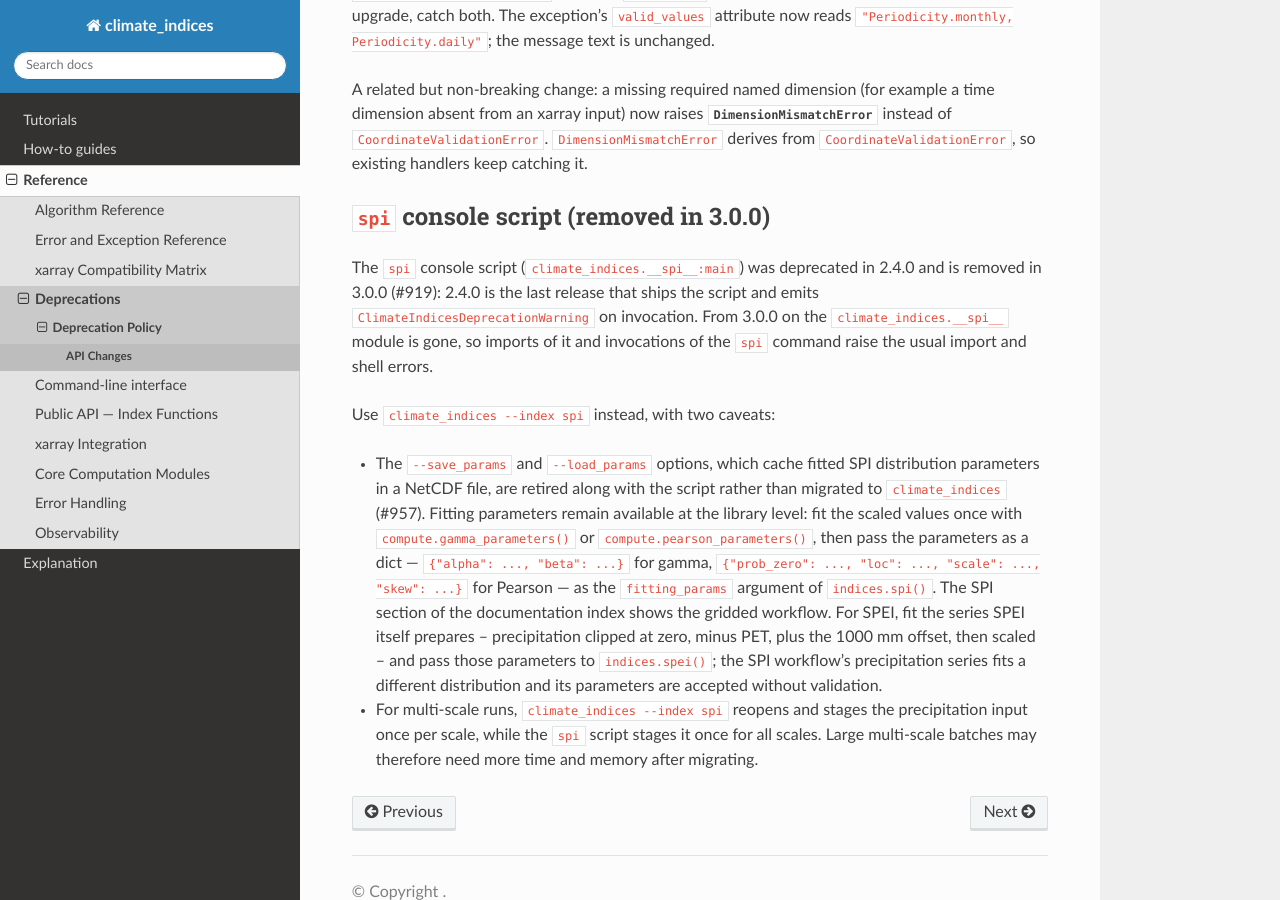
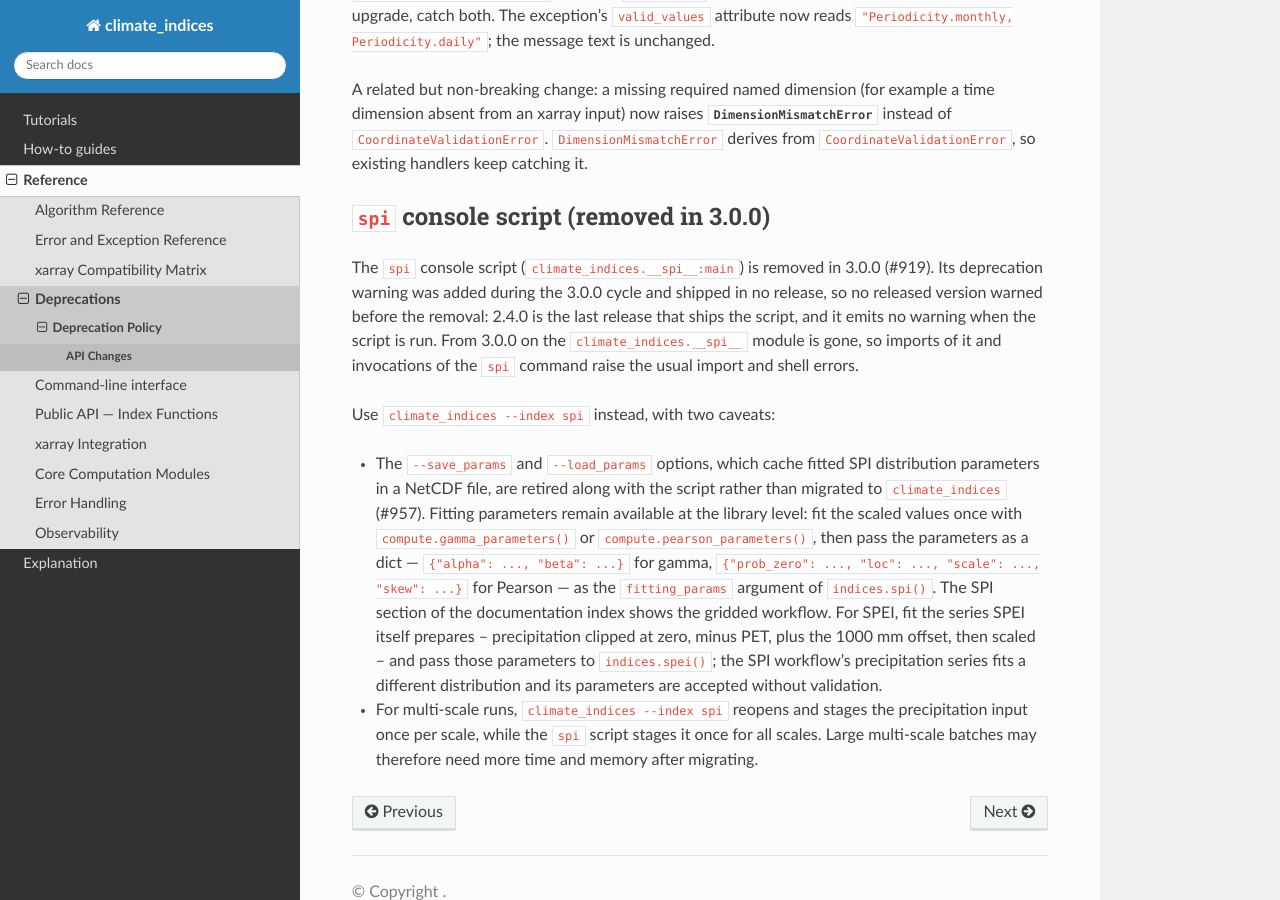
Before and after one commit to monocongo/climate_indices, a Sphinx documentation site: the page built from docs/deprecations/api-changes.md, in a window 1280 px wide and 900 px high, scrolled down 2418 px. Built offline with Sphinx 7.4.7 and the Read the Docs theme 3.1.0, drawn with Linux system fonts in a browser that asks for light colours; some of the changed text lies outside the part shown.

Commit message:
docs(release): correct the 3.0.0 release record
Review of #1065 found claims in the shipped 3.0.0 CHANGELOG that the merged
artifacts contradict. Fix each against the source that proves it.

- The package-root spi()/spei() wrappers do accept and pass through
  spatial_time_major; the CHANGELOG and api-changes.md both said they do
  not, which would have sent callers to the wrong entry point.
- The spi console script was not deprecated in a released version: 2.4.0
  ships it with no warning, and the warning added during the 3.0.0 cycle
  shipped in no release.
- `Each index ships an xarray adapter` is false for the elementwise Fosberg
  FFWI, which has no adapter by design; name the indices that have one, and
  the cffwis_fwi export rather than fwi.
- Scope claims corrected: scpdsi() stays NumPy-only, validation runs on 3.12
  rather than the minimum Python, and the PCI condition list replaces
  `any 365- or 366-day input can move`.
- Added the public climate_indices.validation namespace, the declared
  time-major block path, and the CLI --scales and output-chunking changes.
- Dropped the issue number that does not match its change (#660) and cited
  the KBDI and Haines issues (#810, #811) instead of the HDW one.

```diff
--- a/docs/deprecations/api-changes.md
+++ b/docs/deprecations/api-changes.md
@@ -70,9 +70,10 @@
 **What to change:** reorder the cell axes so the first one is not a calendar
 period length, or pass `spatial_time_major=True` when the array really is a
 time-major `(time, *cells)` block. The keyword exists on `indices.spi`,
-`indices.spei`, and `compute.prepare_scaled`; the package-root `spi()` and
-`spei()` wrappers do not forward it. The xarray adapter declares the keyword for
-every block it packs, so only direct NumPy callers are affected. See
+`indices.spei`, and `compute.prepare_scaled`, and the package-root `spi()` and
+`spei()` wrappers accept it and pass it through to those functions. The xarray
+adapter declares the keyword for every block it packs, so only direct NumPy
+callers are affected. See
 [ADR-0009](../adr/0009-spatial-block-declaration.md).
 
 ### PCI February correction (3.0.0)
@@ -129,10 +130,11 @@
 
 ## `spi` console script (removed in 3.0.0)
 
-The `spi` console script (`climate_indices.__spi__:main`) was deprecated
-in 2.4.0 and is removed in 3.0.0 (#919): 2.4.0 is the last release that ships
-the script and emits `ClimateIndicesDeprecationWarning` on invocation. From
-3.0.0 on the `climate_indices.__spi__` module is gone, so imports of it and
+The `spi` console script (`climate_indices.__spi__:main`) is removed in 3.0.0
+(#919). Its deprecation warning was added during the 3.0.0 cycle and shipped in
+no release, so no released version warned before the removal: 2.4.0 is the last
+release that ships the script, and it emits no warning when the script is run.
+From 3.0.0 on the `climate_indices.__spi__` module is gone, so imports of it and
 invocations of the `spi` command raise the usual import and shell errors.
 
 Use `climate_indices --index spi` instead, with two caveats:
```
Also changed, not shown: CHANGELOG.md (+48 -25 lines).
